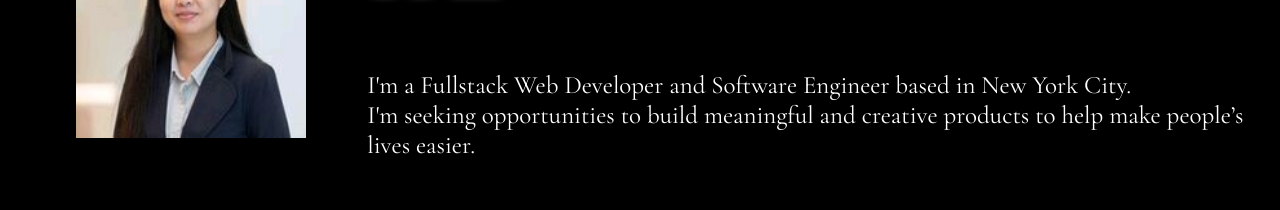
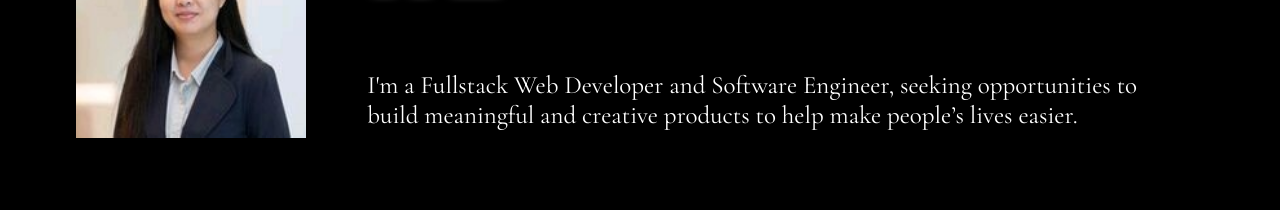
Before and after one commit to aimee-liang/aimee-liang-dev, a React (Create React App) app: page / in a window 1280 px wide. Shown: the part 166-376 px from the top of the page. Built offline with nearby package versions, Linux system fonts and the light colour scheme.

Commit message:
Added margins to paragraph

```diff
--- a/src/App.css
+++ b/src/App.css
@@ -16,6 +16,8 @@
   font-family: 'Cormorant Garamond', serif;
   font-size: 25px;
   color: white;
+  margin-right: 10%;
+  /* display: block; */
 }
 
 .header-container {
--- a/src/Components/aboutMe.js
+++ b/src/Components/aboutMe.js
@@ -19,9 +19,7 @@ const AboutMe = () => {
                 </div>
 
                 <div className="me">
-                    <p className="me-paragraph">I'm a Fullstack Web Developer and Software Engineer based in New York City.
-                    <br></br>
-                    I'm seeking opportunities to build meaningful and creative products to help make people’s lives easier.
+                    <p className="me-paragraph">I'm a Fullstack Web Developer and Software Engineer, seeking opportunities to build meaningful and creative products to help make people’s lives easier.
                     </p>
                 </div>
 
```
Also changed, not shown: 1 other file (tests, documents, lock files or other folders).
